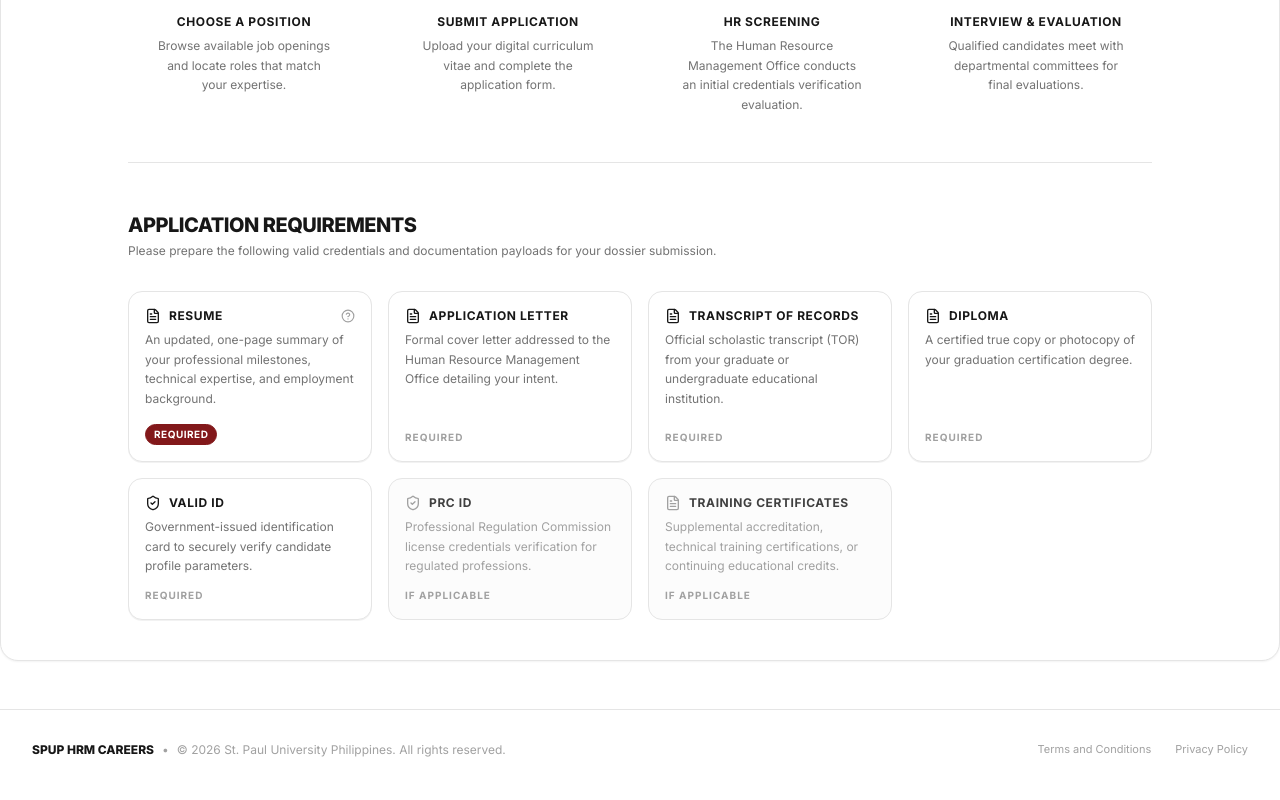
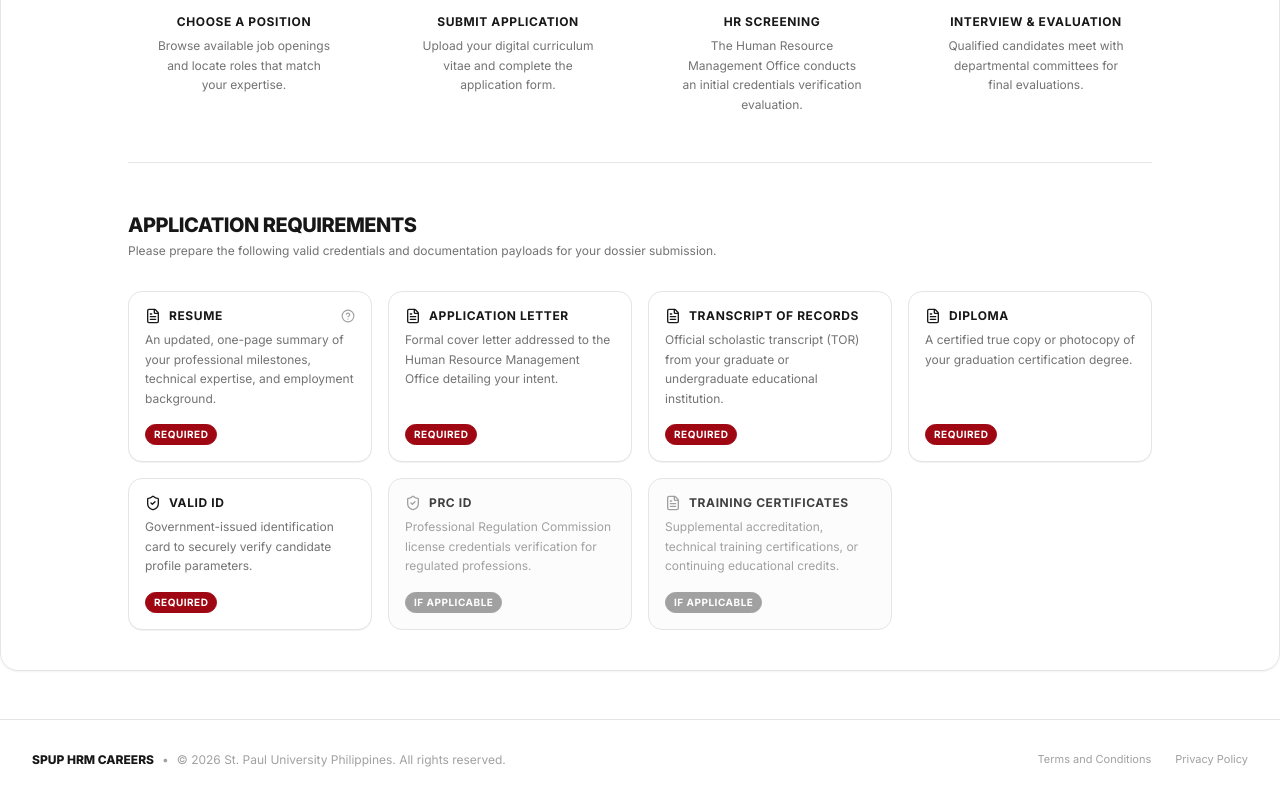
Before and after one commit to angelop-1602/spup-sims, a Next.js app: page /careers in a window 1280 px wide. Shown: the part 1248-2048 px from the top of the page. Built offline with nearby package versions, Linux system fonts and the light colour scheme; no server answers; what @azure/msal-react would draw is missing.

Commit message:
style: add color-coded badges to requirement status tags

```diff
--- a/app/careers/page.tsx
+++ b/app/careers/page.tsx
@@ -491,7 +491,7 @@ export default function HrmPage() {
                   </p>
                 </div>
                 <div className="mt-4 flex items-center">
-                  <span className="inline-flex items-center px-2 py-0.5 rounded-full text-[10px] font-bold uppercase tracking-wider bg-red-900 text-white border border-red-900">
+                  <span className="inline-flex items-center px-2 py-0.5 rounded-full text-[10px] font-bold uppercase tracking-wider bg-red-800 text-white border border-red-800">
                     Required
                   </span>
                 </div>
@@ -507,8 +507,10 @@ export default function HrmPage() {
                     Formal cover letter addressed to the Human Resource Management Office detailing your intent.
                   </p>
                 </div>
-                <div className="mt-3 inline-flex items-center text-[10px] font-bold text-neutral-400 uppercase tracking-widest">
+                <div className="mt-4 flex items-center">
+                  <span className="inline-flex items-center px-2 py-0.5 rounded-full text-[10px] font-bold uppercase tracking-wider bg-red-800 text-white border border-red-800">
                     Required
+                  </span>
                 </div>
               </div>
 
@@ -522,8 +524,10 @@ export default function HrmPage() {
                     Official scholastic transcript (TOR) from your graduate or undergraduate educational institution.
                   </p>
                 </div>
-                <div className="mt-3 inline-flex items-center text-[10px] font-bold text-neutral-400 uppercase tracking-widest">
+                <div className="mt-4 flex items-center">
+                  <span className="inline-flex items-center px-2 py-0.5 rounded-full text-[10px] font-bold uppercase tracking-wider bg-red-800 text-white border border-red-800">
                     Required
+                  </span>
                 </div>
               </div>
 
@@ -537,8 +541,10 @@ export default function HrmPage() {
                     A certified true copy or photocopy of your graduation certification degree.
                   </p>
                 </div>
-                <div className="mt-3 inline-flex items-center text-[10px] font-bold text-neutral-400 uppercase tracking-widest">
+                <div className="mt-4 flex items-center">
+                  <span className="inline-flex items-center px-2 py-0.5 rounded-full text-[10px] font-bold uppercase tracking-wider bg-red-800 text-white border border-red-800">
                     Required
+                  </span>
                 </div>
               </div>
 
@@ -552,8 +558,10 @@ export default function HrmPage() {
                     Government-issued identification card to securely verify candidate profile parameters.
                   </p>
                 </div>
-                <div className="mt-3 inline-flex items-center text-[10px] font-bold text-neutral-400 uppercase tracking-widest">
+                <div className="mt-4 flex items-center">
+                  <span className="inline-flex items-center px-2 py-0.5 rounded-full text-[10px] font-bold uppercase tracking-wider bg-red-800 text-white border border-red-800">
                     Required
+                  </span>
                 </div>
               </div>
 
@@ -567,8 +575,10 @@ export default function HrmPage() {
                     Professional Regulation Commission license credentials verification for regulated professions.
                   </p>
                 </div>
-                <div className="mt-3 inline-flex items-center text-[10px] font-bold text-neutral-400 uppercase tracking-widest">
+                <div className="mt-4 flex items-center">
+                  <span className="inline-flex items-center px-2 py-0.5 rounded-full text-[10px] font-bold uppercase tracking-wider bg-neutral-400 text-white border border-neutral-400">
                     If Applicable
+                  </span>
                 </div>
               </div>
 
@@ -582,8 +592,10 @@ export default function HrmPage() {
                     Supplemental accreditation, technical training certifications, or continuing educational credits.
                   </p>
                 </div>
-                <div className="mt-3 inline-flex items-center text-[10px] font-bold text-neutral-400 uppercase tracking-widest">
+                <div className="mt-4 flex items-center">
+                  <span className="inline-flex items-center px-2 py-0.5 rounded-full text-[10px] font-bold uppercase tracking-wider bg-neutral-400 text-white border border-neutral-400">
                     If Applicable
+                  </span>
                 </div>
               </div>
 
```
Lines whose indentation alone changed are shown as unchanged.
